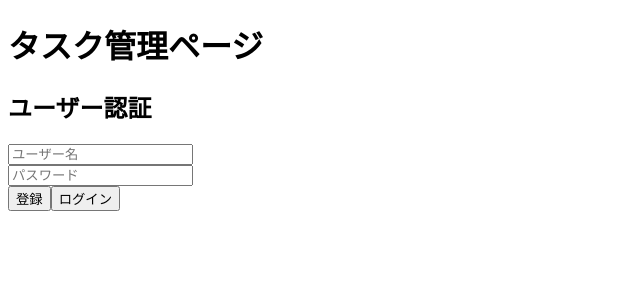
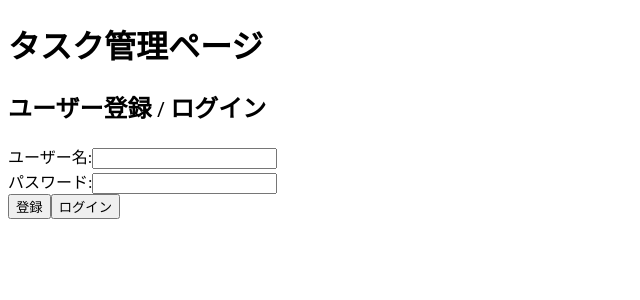
Before and after one commit to matsufuji-shi/TaskManagementApplication, a React (Create React App) app in the folder task-manager-frontend/: page /auth in a window 1280 px wide. Shown: the top 300 px of the page, without its empty margins (0-640 px from the left). Built offline with nearby package versions, Linux system fonts and the light colour scheme.

Commit message:
docs:ログイン情報の状態管理

```diff
--- a/task-manager-frontend/src/components/AuthForm.js
+++ b/task-manager-frontend/src/components/AuthForm.js
@@ -1,49 +1,55 @@
 import React, { useState } from "react";
-import axiosInstance from "../api/axiosInstance"; // APIリクエスト用のAxiosインスタンス
-import { useNavigate } from "react-router-dom";
 
 function AuthForm() {
   const [username, setUsername] = useState("");
   const [password, setPassword] = useState("");
-  const [error, setError] = useState(null);
-  const navigate = useNavigate();
+  const [error, setError] = useState("");
 
-  const handleAuth = async (type) => {
-    setError(null); // エラーをクリア
-    try {
-      const response = await axiosInstance.post(`/auth/${type}`, { username, password });
-      console.log(`${type} 成功:`, response.data);
-      if (type === "login") {
-        localStorage.setItem("token", response.data.token); // トークンを保存
-        navigate("/"); // ログイン後、タスク一覧に遷移
-      } else {
-        alert("登録が完了しました！ログインしてください。");
+  const handleSubmit = (event) => {
+    event.preventDefault();
+
+    if (!username.trim()) {
+      setError("ユーザー名を入力してください");
+      return;
     }
-    } catch (err) {
-      setError(err.response?.data || "認証に失敗しました");
+    if (!password.trim()) {
+      setError("パスワードを入力してください");
+      return;
     }
+    if (password.length < 6) {
+      setError("パスワードは6文字以上にしてください");
+      return;
+    }
+
+    setError(""); // エラーメッセージをクリア
+
+    console.log("フォーム送信", { username, password });
   };
 
   return (
     <div>
-      <h2>ユーザー認証</h2>
-      {error && <p style={{ color: "red" }}>{error}</p>}
+      <h2>ユーザー登録 / ログイン</h2>
+      <form onSubmit={handleSubmit}>
+        <div>
+          <label>ユーザー名:</label>
           <input
             type="text"
-        placeholder="ユーザー名"
             value={username}
             onChange={(e) => setUsername(e.target.value)}
           />
-      <br/>
+        </div>
+        <div>
+          <label>パスワード:</label>
           <input
             type="password"
-        placeholder="パスワード"
             value={password}
             onChange={(e) => setPassword(e.target.value)}
           />
-      <br/>
-      <button onClick={() => handleAuth("register")}>登録</button>
-      <button onClick={() => handleAuth("login")}>ログイン</button>
+        </div>
+        {error && <p style={{ color: "red" }}>{error}</p>}
+        <button type="submit">登録</button>
+        <button type="submit">ログイン</button>
+      </form>
     </div>
   );
 }
```
Lines whose indentation alone changed are shown as unchanged.
